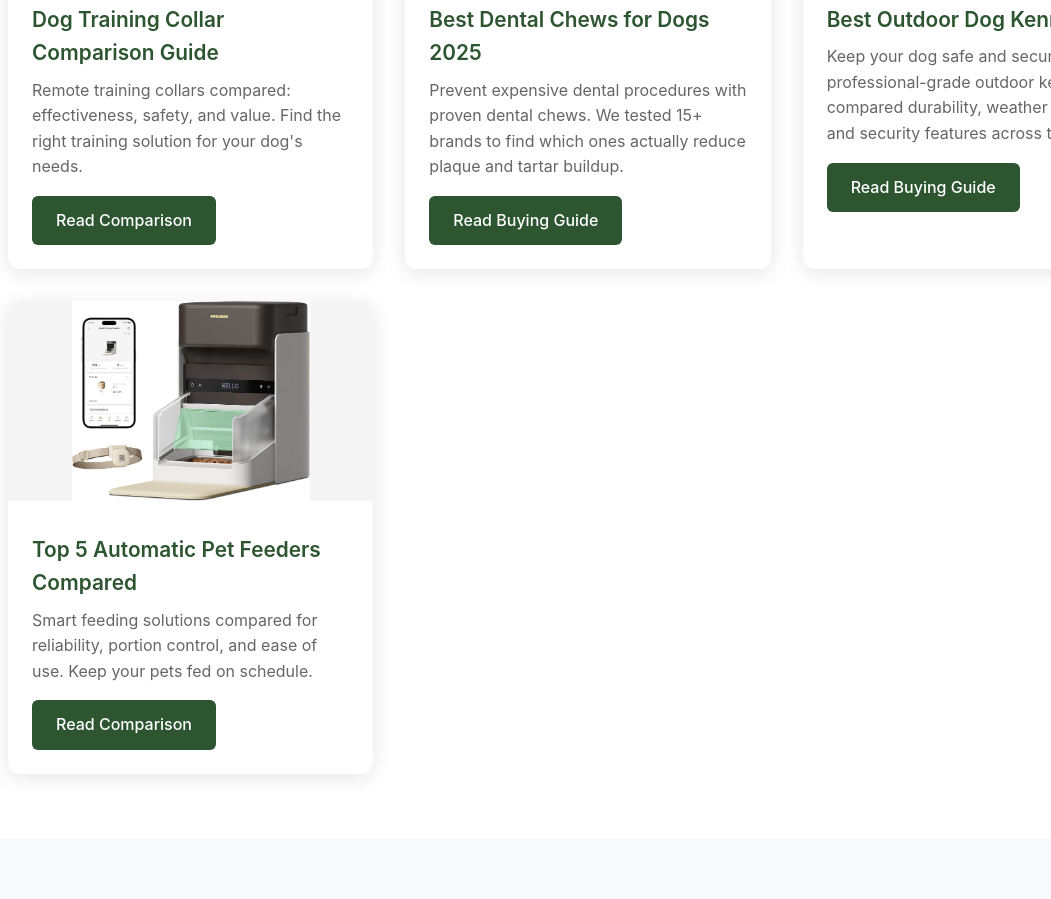
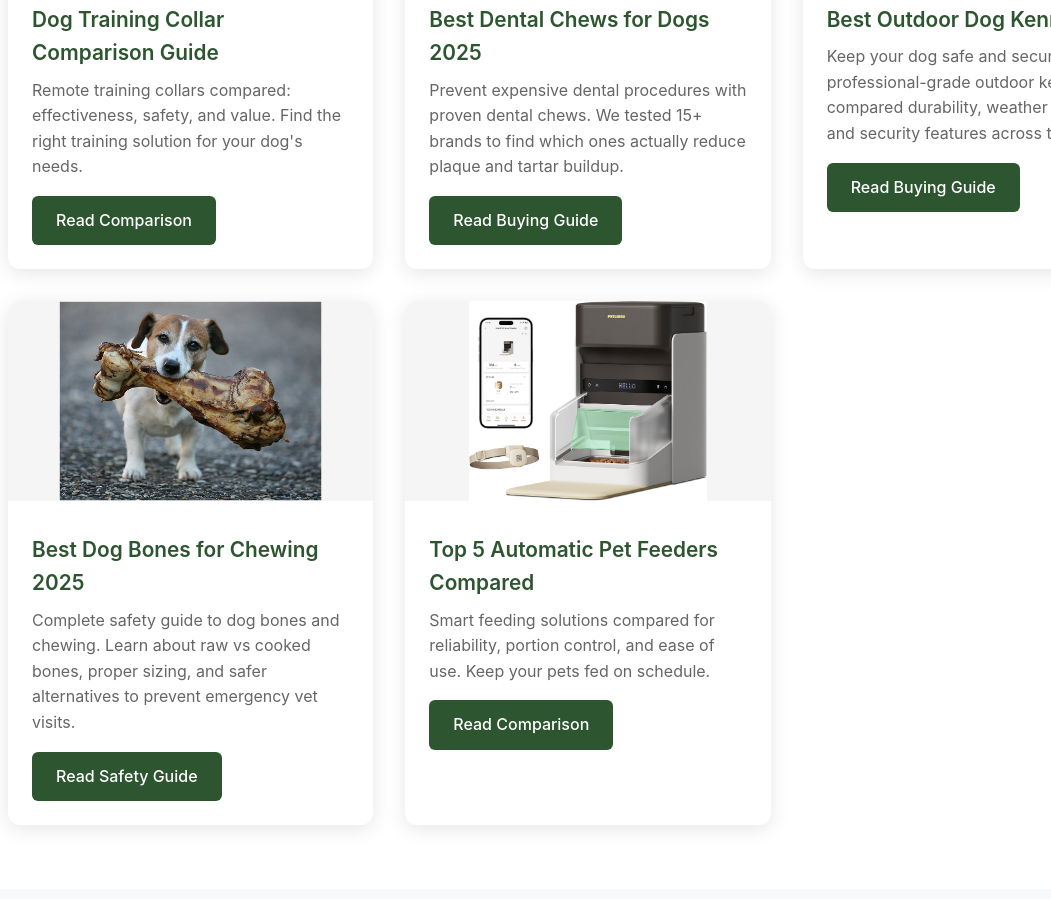
Before and after one commit to lpw69/The-Pet-Product-Lab, a plain HTML site: page index.html in a window 1280 px wide. Shown: the part 1295-2194 px from the top of the page, without its empty margins (52-1103 px from the left). Drawn offline with Linux system fonts and the light colour scheme.

Commit message:
Update index.html

```diff
--- a/index.html
+++ b/index.html
@@ -369,6 +369,15 @@
                         </div>
                     </article>
 
+                    <article class="review-card" data-category="dog">
+                        <img src="images/best-dog-bones-for-chewing-2025.jpg" alt="Dog bone safety guide and chewing alternatives" class="review-image">
+                        <div class="review-content">
+                            <h3 class="review-title">Best Dog Bones for Chewing 2025</h3>
+                            <p class="review-excerpt">Complete safety guide to dog bones and chewing. Learn about raw vs cooked bones, proper sizing, and safer alternatives to prevent emergency vet visits.</p>
+                            <a href="best-dog-bones-for-chewing-2025.html" class="read-more">Read Safety Guide</a>
+                        </div>
+                    </article>
+
                     <article class="review-card" data-category="general">
                         <img src="images/automatic-pet-feeder-comparison-2025.jpg" alt="Top automatic pet feeders compared for reliability and features" class="review-image">
                         <div class="review-content">
@@ -422,12 +431,12 @@
                 <div class="footer-section">
                     <h3>Latest Reviews</h3>
                     <ul>
+                        <li><a href="best-dog-bones-for-chewing-2025.html">Best Dog Bones for Chewing 2025</a></li>
                         <li><a href="best-outdoor-dog-kennel-2025.html">Best Outdoor Dog Kennel 2025</a></li>
                         <li><a href="best-dental-chews-for-dogs-2025.html">Best Dental Chews for Dogs 2025</a></li>
                         <li><a href="best-cockatiel-food-2025.html">Best Cockatiel Food 2025</a></li>
                         <li><a href="best-cat-water-fountains-2025.html">Best Cat Water Fountains</a></li>
                         <li><a href="best-cat-litter-odor-control.html">Cat Litter for Odor Control</a></li>
-                        <li><a href="automatic-pet-feeder-reviews.html">Automatic Pet Feeders</a></li>
                     </ul>
                 </div>
                 <div class="footer-section">
```
